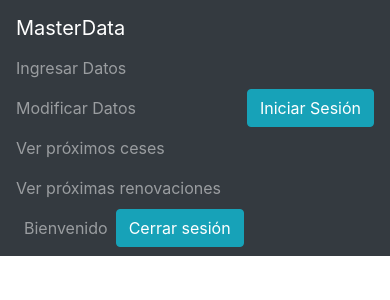
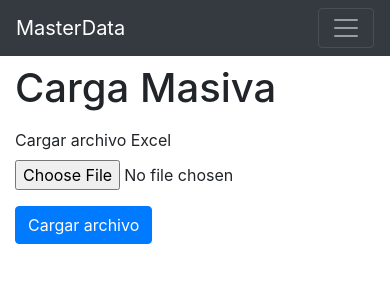
Before and after one commit to shiakareur/aliProyecto, a Flask app: page /carga_masiva in a window 390 px wide. Shown: the top 300 px of the page. Run offline with Flask 2, Linux system fonts and the light colour scheme; some libraries are stand-ins or nearby versions.

Commit message:
Responsive navbar

```diff
--- a/app/templates/base.html
+++ b/app/templates/base.html
@@ -18,10 +18,15 @@
 
 </head>
 <body>
-<nav class="navbar navbar-dark bg-dark navbar-expand-sm fixed-top justify-content-between">
+<nav class="navbar navbar-dark bg-dark navbar-expand-lg fixed-top">
+    <a class="navbar-brand" href="#">MasterData</a>
+    <button class="navbar-toggler" type="button" data-toggle="collapse" data-target="#navbarToggler"
+            aria-controls="navbarToggler" aria-expanded="false" aria-label="Toggle navigation">
+        <span class="navbar-toggler-icon"></span>
+    </button>
     <!-- Links -->
+    <div class="collapse navbar-collapse justify-content-between" id="navbarToggler">
         <ul class="navbar-nav">
-        <a class="navbar-brand" href="#">MasterData</a>
             <li class="nav-item">
                 <a class="nav-link" href="{{ url_for('ingresar_datos') }}">Ingresar Datos</a>
             </li>
@@ -46,6 +51,7 @@
                 <button type="submit" class="btn btn-info">Cerrar sesión</button>
             </form>
         </div>
+    </div>
 </nav>
 {% with messages = get_flashed_messages() %}
     {% if messages %}
@@ -57,7 +63,7 @@
     {% endif %}
 {% endwith %}
 
-<div class="container">
+<div class="container my-2">
     {% block content %}{% endblock %}
 </div>
 
```
Lines whose indentation alone changed are shown as unchanged.
